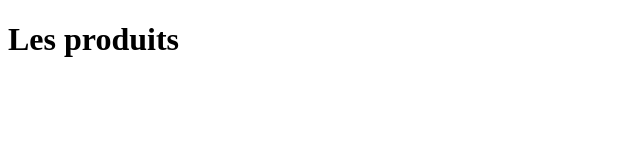
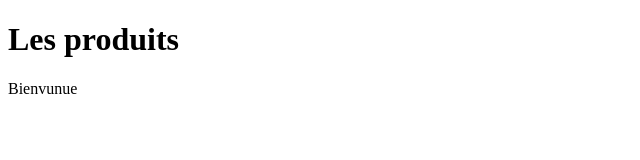
Before and after one commit to Mehdidev24/AppGestion, a plain HTML site: page index.html in a window 1280 px wide. Shown: the full height of the page, 0-640 px from the left. Drawn offline with Linux system fonts and the light colour scheme.

Commit message:
Modification sur la branche featureKawtar

```diff
--- a/index.html
+++ b/index.html
@@ -1,9 +1,11 @@
 <!DOCTYPE html>
+
 <html>
 	<head>
 		<title>Mon site préféré</title>
 	</head>
 	<body>
 		<h1> Les produits </h1>
+		<p>Bienvunue </p>
 	</body>
 </html>
```
